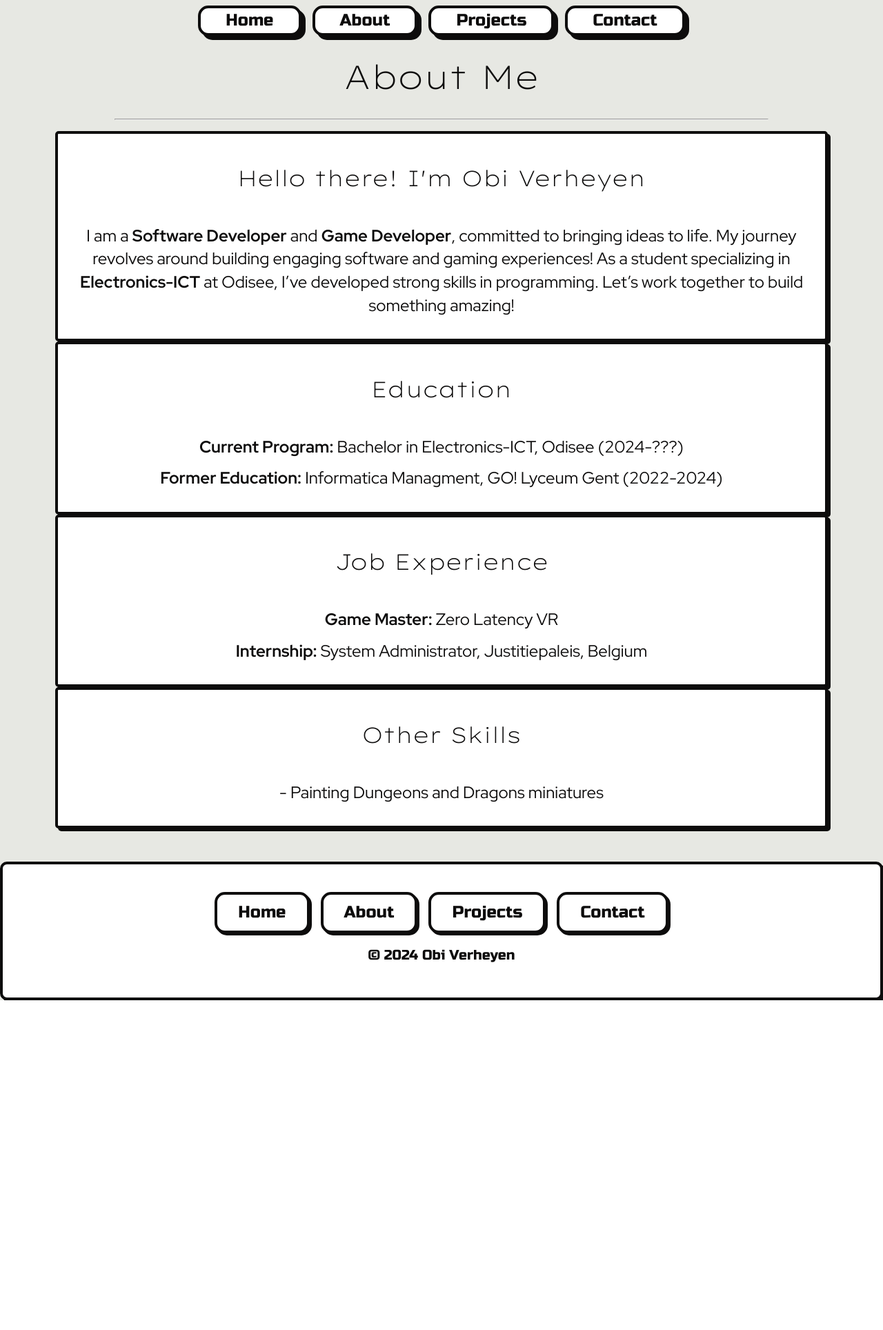
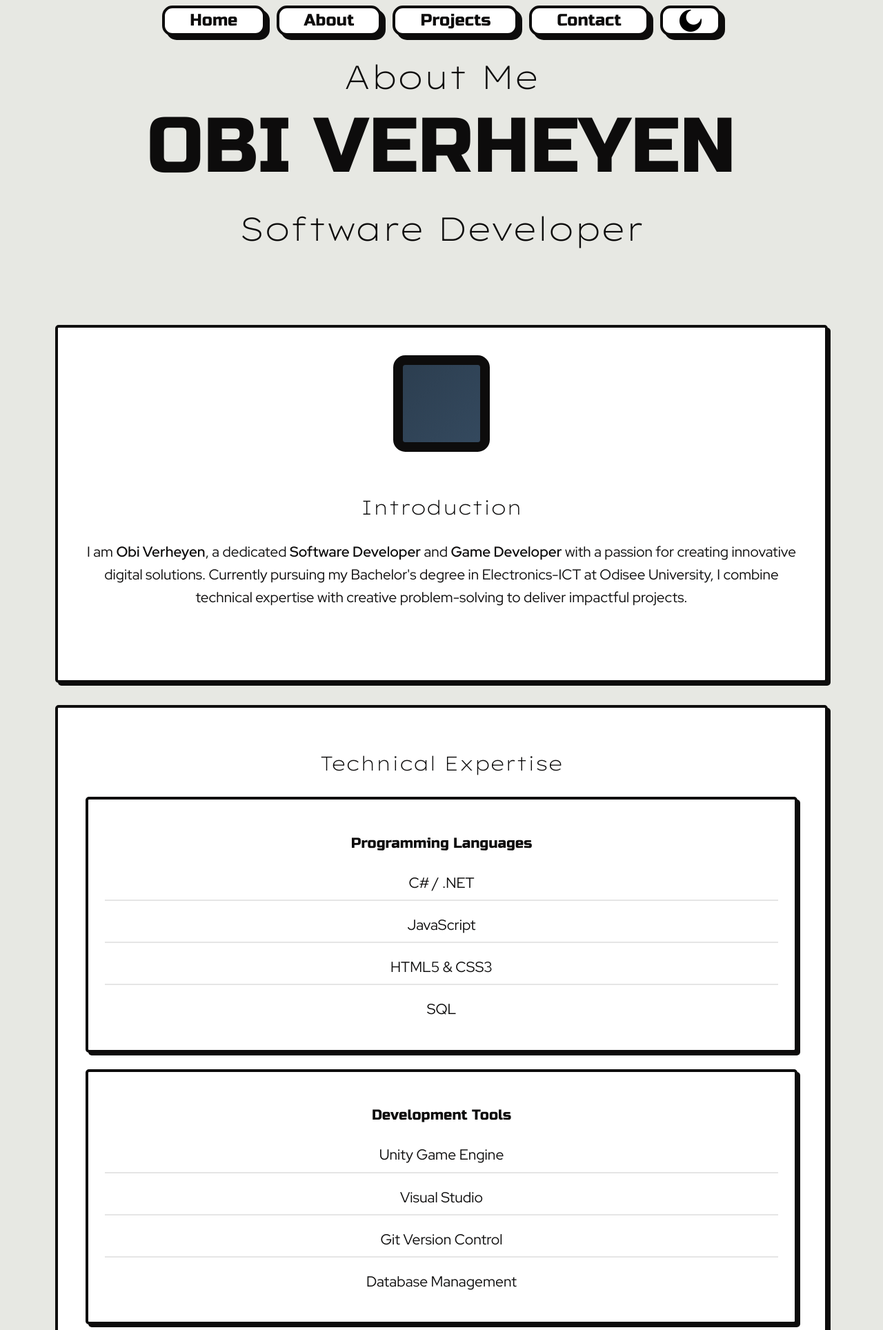
Before and after one commit to Shobi-one/portfolio, a PHP site: page /About/ in a window 1280 px wide. Shown: the top 1928 px of the page at 69% size. Before the commit the page ends 1450 px from the top, so only its background shows below. Run offline with PHP 8.4, Linux system fonts and the light colour scheme.

Commit message:
Reworked about page

```diff
--- a/About/index.html
+++ b/About/index.html
@@ -5,59 +5,189 @@
     <meta charset="UTF-8">
     <meta name="viewport" content="width=device-width, initial-scale=1.0">
     <title>Portfolio - About Me</title>
+
     <!--CSS FILES-->
     <link rel="stylesheet" href="https://unpkg.com/@csstools/normalize.css">
     <link rel="stylesheet" href="../styles/mobile.css">
-    <link rel="stylesheet" href="styles/style.css">
+    <link rel="stylesheet" href="../styles/style.css">
+    <link href="https://unpkg.com/aos@2.3.1/dist/aos.css" rel="stylesheet">
 
     <!--FONTS-->
     <link rel="preconnect" href="https://fonts.googleapis.com">
     <link rel="preconnect" href="https://fonts.gstatic.com" crossorigin>
-    <link href="https://fonts.googleapis.com/css2?family=Lexend+Giga:wght@100..900&family=Red+Hat+Display:ital,wght@0,300..900;1,300..900&family=Russo+One&display=swap" rel="stylesheet">
+    <link
+        href="https://fonts.googleapis.com/css2?family=Lexend+Giga:wght@100..900&family=Red+Hat+Display:ital,wght@0,300..900;1,300..900&family=Russo+One&display=swap"
+        rel="stylesheet">
+
+    <script>
+        (function () {
+            const storedTheme = localStorage.getItem('theme') ||
+                (window.matchMedia('(prefers-color-scheme: dark)').matches ? 'dark' : 'light');
+            document.documentElement.setAttribute('data-theme', storedTheme);
+        })();
+    </script>
 </head>
 
 <body>
+    <div class="manga-page-transition"></div>
     <header>
-        <div class="container portfolio-header">
-            <nav>
-                <a class="tab" href="../">Home</a>
-                <a class="tab" href="./">About</a>
-                <a class="tab" href="../Projects/">Projects</a>
-                <a class="tab" href="../Contact/">Contact</a>
+        <div class="hamburger-menu">
+            <div class="hamburger-icon" id="hamburger-icon">
+                <span></span>
+                <span></span>
+                <span></span>
+            </div>
+        </div>
+        <div class="portfolio-header">
+            <nav id="menu-items" class="menu-closed">
+                <h4 class="menu-title">Navigation</h4>
+                <a href="../" class="tab" data-aos="fade-down" data-aos-delay="200">Home</a>
+                <a href="./" class="tab" data-aos="fade-down" data-aos-delay="300">About</a>
+                <a href="../Projects/" class="tab" data-aos="fade-down" data-aos-delay="400">Projects</a>
+                <a href="../Contact/" class="tab" data-aos="fade-down" data-aos-delay="500">Contact</a>
+                <button id="theme-toggle" class="tab" data-aos="fade-down" data-aos-delay="600"
+                    aria-label="Toggle theme">
+                    <img id="theme-icon" src="../assets/img/decor/moonIcon.png" alt="Theme Icon">
+                </button>
             </nav>
-            <h1>About Me</h1>
-            <hr>
+            <div>
+                <h1 data-aos="zoom-in" data-aos-delay="800">About Me</h1>
+                <h2 class="name" data-aos="fade-up" data-aos-delay="900">OBI VERHEYEN</h2>
+                <h3 class="subtitle" data-aos="fade-up" data-aos-delay="1000">Software Developer</h3>
+            </div>
         </div>
     </header>
 
     <main class="container">
-        <section class="card">
-            <h2>Hello there! I'm Obi Verheyen</h2>
-            <p>
-                I am a <strong>Software Developer</strong> and <strong>Game Developer</strong>, committed to bringing
-                ideas to life. My journey revolves around building engaging software and gaming experiences!
-                As a student specializing in <strong>Electronics-ICT</strong> at Odisee, I’ve developed strong skills in
-                programming.
-                Let’s work together to build something amazing!
-            </p>
+        <section class="panel" data-aos="fade-up" data-aos-delay="200">
+            <div class="profile-header">
+                <div class="profile-image"></div>
+                <div class="profile-content">
+                    <h2 class="section-title">Introduction</h2>
+                    <p class="intro-text">
+                        I am <span class="emphasis">Obi Verheyen</span>, a dedicated <span class="emphasis">Software Developer</span>
+                        and <span class="emphasis">Game Developer</span> with a passion for creating innovative digital solutions.
+                        Currently pursuing my Bachelor's degree in Electronics-ICT at Odisee University, I combine technical
+                        expertise with creative problem-solving to deliver impactful projects.
+                    </p>
+                </div>
+            </div>
         </section>
 
-        <section class="card">
-            <h2>Education</h2>
-            <p><strong>Current Program:</strong> Bachelor in Electronics-ICT, Odisee (2024-???)</p>
-            <p><strong>Former Education:</strong> Informatica Managment, GO! Lyceum Gent (2022-2024)</p>
+        <section class="panel" data-aos="fade-up" data-aos-delay="400">
+            <h2 class="section-title">Technical Expertise</h2>
+
+            <div class="skill-grid">
+                <div class="skill-category">
+                    <h4>Programming Languages</h4>
+                    <ul class="skill-list">
+                        <li>C# / .NET</li>
+                        <li>JavaScript</li>
+                        <li>HTML5 & CSS3</li>
+                        <li>SQL</li>
+                    </ul>
+                </div>
+
+                <div class="skill-category">
+                    <h4>Development Tools</h4>
+                    <ul class="skill-list">
+                        <li>Unity Game Engine</li>
+                        <li>Visual Studio</li>
+                        <li>Git Version Control</li>
+                        <li>Database Management</li>
+                    </ul>
+                </div>
+            </div>
         </section>
 
-        <section class="card">
-            <h2>Job Experience</h2>
-            <p><strong>Game Master:</strong> Zero Latency VR</p>
-            <p><strong>Internship:</strong> System Administrator, Justitiepaleis, Belgium</p>
+        <section class="panel" data-aos="fade-up" data-aos-delay="600">
+            <h2 class="section-title">Education</h2>
+
+            <div class="timeline">
+                <div class="timeline-item">
+                    <div class="timeline-marker"></div>
+                    <div class="timeline-content">
+                        <div class="timeline-date">2024 - Present</div>
+                        <div class="timeline-title">Bachelor in Electronics-ICT</div>
+                        <p><strong>Odisee University of Applied Sciences</strong></p>
+                        <p>Specializing in advanced programming concepts, system design, and emerging technologies.
+                        Focus on practical application of software development principles and modern development methodologies.</p>
+                    </div>
+                </div>
+
+                <div class="timeline-item">
+                    <div class="timeline-marker"></div>
+                    <div class="timeline-content">
+                        <div class="timeline-date">2022 - 2024</div>
+                        <div class="timeline-title">Informatica Management</div>
+                        <p><strong>GO! Lyceum Gent</strong></p>
+                        <p>Comprehensive foundation in computer science principles, programming fundamentals,
+                        and information systems management. Developed strong analytical and problem-solving skills.</p>
+                    </div>
+                </div>
+            </div>
         </section>
 
-        <section class="card">
-            <h2>Other Skills</h2>
-            <p>- Painting Dungeons and Dragons miniatures</p>
+        <section class="panel" data-aos="fade-up" data-aos-delay="800">
+            <h2 class="section-title">Professional Experience</h2>
+
+            <div class="timeline">
+                <div class="timeline-item">
+                    <div class="timeline-marker"></div>
+                    <div class="timeline-content">
+                        <div class="timeline-title">Game Master</div>
+                        <p><strong>Zero Latency VR</strong></p>
+                        <p>Managed VR gaming experiences for diverse customer groups, ensuring optimal technical
+                        performance and user engagement. Responsible for equipment maintenance, customer support,
+                        and creating immersive gaming environments.</p>
+                    </div>
+                </div>
+
+                <div class="timeline-item">
+                    <div class="timeline-marker"></div>
+                    <div class="timeline-content">
+                        <div class="timeline-title">System Administrator Intern</div>
+                        <p><strong>Justitiepaleis, Belgium</strong></p>
+                        <p>Gained hands-on experience in enterprise IT infrastructure management, network administration,
+                        and system maintenance. Worked with critical government systems and learned industry best practices
+                        for security and reliability.</p>
+                    </div>
+                </div>
+            </div>
         </section>
+
+        <section class="panel" data-aos="fade-up" data-aos-delay="1000">
+            <h2 class="section-title">Additional Skills & Interests</h2>
+
+            <div class="highlight-box">
+                <h4>Creative Pursuits</h4>
+                <p><strong>Miniature Painting:</strong> Detailed painting of Dungeons & Dragons miniatures,
+                demonstrating precision, patience, and artistic skill. This hobby enhances my attention to detail
+                and creative problem-solving abilities.</p>
+            </div>
+
+            <div class="skill-grid">
+                <div class="skill-category">
+                    <h4>Soft Skills</h4>
+                    <ul class="skill-list">
+                        <li>Problem Solving</li>
+                        <li>Team Collaboration</li>
+                        <li>Project Management</li>
+                        <li>Technical Communication</li>
+                    </ul>
+                </div>
+
+                <div class="skill-category">
+                    <h4>Languages</h4>
+                    <ul class="skill-list">
+                        <li>Dutch (Native)</li>
+                        <li>English (Fluent)</li>
+                    </ul>
+                </div>
+            </div>
+        </section>
+
+        <div class="divider" data-aos="fade-in">◆ ◇ ◆</div>
     </main>
 
     <footer class="footer">
@@ -69,6 +199,9 @@
         </nav>
         <p>&copy; 2024 Obi Verheyen</p>
     </footer>
+
+    <script src="https://unpkg.com/aos@2.3.1/dist/aos.js"></script>
+    <script src="../scripts/main.js"></script>
 </body>
 
 </html>
--- a/index.html
+++ b/index.html
@@ -48,7 +48,7 @@
                 <a href="./Contact/" class="tab" data-aos="fade-down" data-aos-delay="500">Contact</a>
                 <button id="theme-toggle" class="tab" data-aos="fade-down" data-aos-delay="600"
                     aria-label="Toggle theme">
-                    <img id="theme-icon" src="./assets/img/decor/moonIcon.png" alt="Theme Icon">
+                    <img id="theme-icon" src="../assets/img/decor/moonIcon.png" alt="Theme Icon">
                 </button>
             </nav>
             <div>
@@ -117,6 +117,8 @@
             </a>
         </section>
 
+
+        <div class="divider" data-aos="fade-in">◆ ◇ ◆</div>
         <section class="links">
             <h2>You can also find me on</h2>
             <div class="links-container">
--- a/styles/mobile.css
+++ b/styles/mobile.css
@@ -19,7 +19,9 @@
   --link-hover: #ccc;
 }
 
-  *, *::before, *::after {
+*,
+*::before,
+*::after {
   box-sizing: border-box;
 }
 
@@ -48,7 +50,8 @@
 }
 
 /* Typography */
-  h2, h3 {
+h2,
+h3 {
   text-align: center;
   font-family: var(--font-title);
   font-weight: 200;
@@ -348,6 +351,243 @@
   box-shadow: 0.35em 0.35em 0 var(--primary);
 }
 
+.panel {
+  background-color: var(--card-bg);
+  border: var(--border);
+  border-radius: 0.3125em;
+  box-shadow: var(--shadow);
+  padding: 2.5em;
+  margin: 2em 0;
+  transition: transform 0.2s, box-shadow 0.2s;
+}
+
+.panel:hover {
+  transform: translate(0.1em, 0.1em);
+  box-shadow: 0.15em 0.15em 0 var(--primary);
+}
+
+.profile-header {
+  display: flex;
+  align-items: center;
+  gap: 2.5em;
+  margin-bottom: 2em;
+  flex-wrap: wrap;
+}
+
+.profile-image {
+  width: 160px;
+  height: 160px;
+  border: var(--border);
+  border-radius: 0.3125em;
+  background: linear-gradient(135deg, #2c3e50, #34495e);
+  display: flex;
+  align-items: center;
+  justify-content: center;
+  font-size: 4em;
+  flex-shrink: 0;
+  transition: transform 0.2s, box-shadow 0.2s;
+}
+
+.profile-content {
+  flex: 1;
+  min-width: 300px;
+}
+
+.section-title {
+  font-family: var(--font-title);
+  font-size: 2.2em;
+  font-weight: 200;
+  margin-bottom: 1em;
+  color: var(--primary);
+  text-align: center;
+}
+
+.skill-grid {
+  display: grid;
+  grid-template-columns: repeat(auto-fit, minmax(200px, 1fr));
+  gap: 1.5em;
+  margin: 2em 0;
+}
+
+.skill-category {
+  background: var(--card-bg);
+  border: var(--border);
+  border-radius: 0.3125em;
+  padding: 1.5em;
+  box-shadow: var(--shadow);
+  transition: transform 0.2s, box-shadow 0.2s;
+  text-align: center;
+}
+
+.skill-category:hover {
+  transform: translate(0.1em, 0.1em);
+  box-shadow: 0.15em 0.15em 0 var(--primary);
+}
+
+.skill-category h4 {
+  font-family: var(--font-accent);
+  font-size: 1.3em;
+  margin-bottom: 1em;
+  color: var(--primary);
+  font-weight: 200;
+}
+
+.skill-list {
+  list-style: none;
+  padding: 0;
+  margin: 0;
+}
+
+.skill-list li {
+  padding: 0.4em 0;
+  border-bottom: 0.1em solid rgba(0, 0, 0, 0.1);
+  font-size: 1.1em;
+}
+
+.skill-list li:last-child {
+  border-bottom: none;
+}
+
+.timeline {
+  position: relative;
+  margin: 2em 0;
+}
+
+.timeline::before {
+  content: '';
+  position: absolute;
+  left: 2em;
+  top: 0;
+  bottom: 0;
+  width: 0.2em;
+  background: var(--primary);
+  opacity: 0.3;
+}
+
+.timeline-item {
+  position: relative;
+  padding: 1.5em 0 1.5em 5em;
+  margin: 2em 0;
+}
+
+.timeline-marker {
+  position: absolute;
+  left: 1.2em;
+  top: 2em;
+  width: 1.6em;
+  height: 1.6em;
+  background: var(--primary);
+  border-radius: 50%;
+  border: 0.3em solid var(--card-bg);
+  box-shadow: 0 0 0 0.2em var(--primary);
+}
+
+.timeline-content {
+  background: var(--card-bg);
+  border: var(--border);
+  border-radius: 0.3125em;
+  padding: 1.5em;
+  box-shadow: var(--shadow);
+  transition: transform 0.2s, box-shadow 0.2s;
+}
+
+.timeline-content:hover {
+  transform: translate(0.1em, 0.1em);
+  box-shadow: 0.15em 0.15em 0 var(--primary);
+}
+
+.timeline-date {
+  font-family: var(--font-accent);
+  font-size: 0.9em;
+  color: var(--primary);
+  opacity: 0.8;
+  margin-bottom: 0.5em;
+}
+
+.timeline-title {
+  font-family: var(--font-accent);
+  font-size: 1.4em;
+  font-weight: 600;
+  margin-bottom: 0.5em;
+  color: var(--primary);
+}
+
+.highlight-box {
+  background: var(--card-bg);
+  border: var(--border);
+  border-radius: 0.3125em;
+  padding: 1.5em;
+  margin: 1.5em 0;
+  box-shadow: var(--shadow);
+  transition: transform 0.2s, box-shadow 0.2s;
+}
+
+.highlight-box:hover {
+  transform: translate(0.1em, 0.1em);
+  box-shadow: 0.15em 0.15em 0 var(--primary);
+}
+
+.highlight-box h4 {
+  font-family: var(--font-accent);
+  font-size: 1.3em;
+  margin-bottom: 1em;
+  color: var(--primary);
+  font-weight: 200;
+}
+
+.contact-info {
+  display: flex;
+  justify-content: space-between;
+  flex-wrap: wrap;
+  gap: 2em;
+  margin: 2em 0;
+}
+
+.contact-item {
+  display: flex;
+  align-items: center;
+  gap: 1em;
+  padding: 1em;
+  background: var(--card-bg);
+  border: var(--border);
+  border-radius: 0.3125em;
+  box-shadow: var(--shadow);
+  flex: 1;
+  min-width: 200px;
+  transition: transform 0.2s, box-shadow 0.2s;
+}
+
+.contact-item:hover {
+  transform: translate(0.1em, 0.1em);
+  box-shadow: 0.15em 0.15em 0 var(--primary);
+}
+
+.contact-icon {
+  font-size: 1.5em;
+  color: var(--primary);
+}
+
+.divider {
+  text-align: center;
+  font-size: 1.5em;
+  margin: 3em 0;
+  color: var(--primary);
+  opacity: 0.6;
+}
+
+.intro-text {
+  font-size: 1.3em;
+  line-height: 1.6;
+  margin: 1.5em 0;
+  color: var(--primary);
+}
+
+.emphasis {
+  font-weight: 600;
+  color: var(--primary);
+}
+
+
 /* Tech Logos */
 .tech-logos {
   display: flex;
@@ -572,6 +812,37 @@
     width: auto;
     margin: 0;
   }
+
+  .profile-header {
+    flex-direction: column;
+    text-align: center;
+  }
+
+  .profile-image {
+    width: 140px;
+    height: 140px;
+    font-size: 3.5em;
+  }
+
+  .section-title {
+    font-size: 1.8em;
+  }
+
+  .skill-grid {
+    grid-template-columns: 1fr;
+  }
+
+  .timeline::before {
+    left: 1.5em;
+  }
+
+  .timeline-item {
+    padding-left: 4em;
+  }
+
+  .timeline-marker {
+    left: 0.7em;
+  }
 }
 
 @media (min-width: 1024px) {
```
Lines whose indentation alone changed are shown as unchanged.
